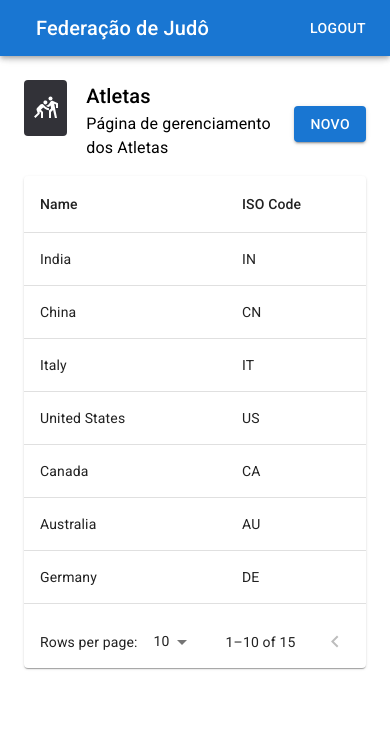
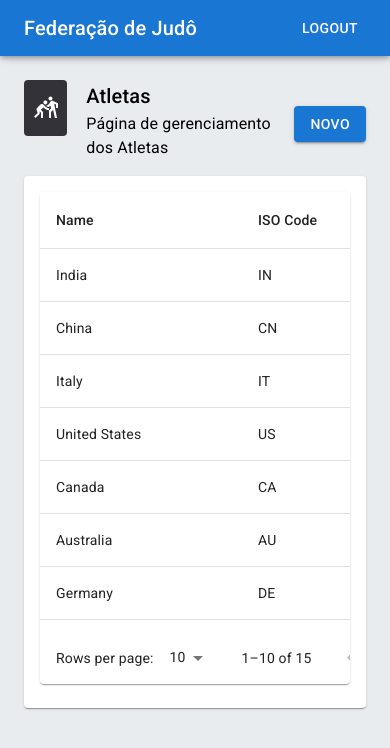
Before and after one commit to felipebsoares/Judo_Project, a React (Create React App) app in the folder frontend/: page /atletas in a window 390 px wide. Shown: the top 748 px of the page. Built offline with nearby package versions, Linux system fonts and the light colour scheme.

Commit message:
feat: add background and responsive

```diff
--- a/frontend/src/pages/atletas-page/atletas-page.tsx
+++ b/frontend/src/pages/atletas-page/atletas-page.tsx
@@ -4,6 +4,8 @@ import { SportsKabaddi } from '@mui/icons-material';
 import {
   Box,
   Button,
+  Card,
+  CardContent,
   Paper,
   Table,
   TableBody,
@@ -118,7 +120,8 @@ export const AtletasPage: React.FC = () => {
             </Button>
           }
         />
-
+        <Card>
+          <CardContent>
             <Paper sx={{ width: '100%', overflow: 'hidden' }}>
               <TableContainer sx={{ maxHeight: 440 }}>
                 <Table stickyHeader aria-label="sticky table">
@@ -137,7 +140,10 @@ export const AtletasPage: React.FC = () => {
                   </TableHead>
                   <TableBody>
                     {rows
-                  .slice(page * rowsPerPage, page * rowsPerPage + rowsPerPage)
+                      .slice(
+                        page * rowsPerPage,
+                        page * rowsPerPage + rowsPerPage,
+                      )
                       .map((row) => {
                         return (
                           <TableRow
@@ -172,6 +178,8 @@ export const AtletasPage: React.FC = () => {
                 onRowsPerPageChange={handleChangeRowsPerPage}
               />
             </Paper>
+          </CardContent>
+        </Card>
       </Box>
     </LayoutBase>
   );
--- a/frontend/src/pages/atletas-page/components/edit-atletas-page/edit-atletas-page.tsx
+++ b/frontend/src/pages/atletas-page/components/edit-atletas-page/edit-atletas-page.tsx
@@ -1,8 +1,8 @@
+import { Edit } from '@mui/icons-material';
 import { Box, Button } from '@mui/material';
 import { useNavigate } from 'react-router-dom';
 import { PageHeader } from '../../../../shared/components';
 import { LayoutBase } from '../../../../shared/layout';
-import { Edit } from '@mui/icons-material';
 
 export const EditAtletasPage: React.FC = () => {
   const navigate = useNavigate();
--- a/frontend/src/shared/layout/index.ts
+++ b/frontend/src/shared/layout/index.ts
@@ -1 +1 @@
-export * from './layout-base';
+export * from './layout-base/layout-base';
--- a/frontend/src/shared/layout/layout-base.tsx
+++ b/frontend/src/shared/layout/layout-base/layout-base.tsx
@@ -1,12 +1,6 @@
-import {
-  AppBar,
-  Box,
-  Button,
-  IconButton,
-  Toolbar,
-  Typography,
-} from '@mui/material';
+import { AppBar, Box, Button, Toolbar, Typography } from '@mui/material';
 import { ReactNode } from 'react';
+import * as S from './material-styles';
 
 type Props = {
   children: ReactNode;
@@ -14,15 +8,9 @@ type Props = {
 
 export const LayoutBase: React.FC<Props> = ({ children }) => {
   return (
-    <Box>
-      <AppBar component="nav">
+    <S.LayoutWrapper>
+      <AppBar component="nav" sx={{ px: { xl: 25, sm: 1, xs: 1 } }}>
         <Toolbar>
-          <IconButton
-            color="inherit"
-            aria-label="open drawer"
-            edge="start"
-            sx={{ mr: 2, display: { sm: 'none' } }}
-          ></IconButton>
           <Typography variant="h6" component="div" sx={{ flexGrow: 1 }}>
             Federação de Judô
           </Typography>
@@ -31,10 +19,10 @@ export const LayoutBase: React.FC<Props> = ({ children }) => {
           </Box>
         </Toolbar>
       </AppBar>
-      <Box component="main" sx={{ p: 3 }}>
+      <Box component="main" sx={{ px: { xl: 28, sm: 4, xs: 3 }, py: 3 }}>
         <Toolbar />
         {children}
       </Box>
-    </Box>
+    </S.LayoutWrapper>
   );
 };
--- /dev/null
+++ b/frontend/src/shared/layout/layout-base/material-styles.ts
@@ -0,0 +1,6 @@
+import { Box, styled } from '@mui/material';
+
+export const LayoutWrapper = styled(Box)`
+  height: 100vh;
+  background-color: #e9ecef;
+`;
```
Lines whose indentation alone changed are shown as unchanged.
